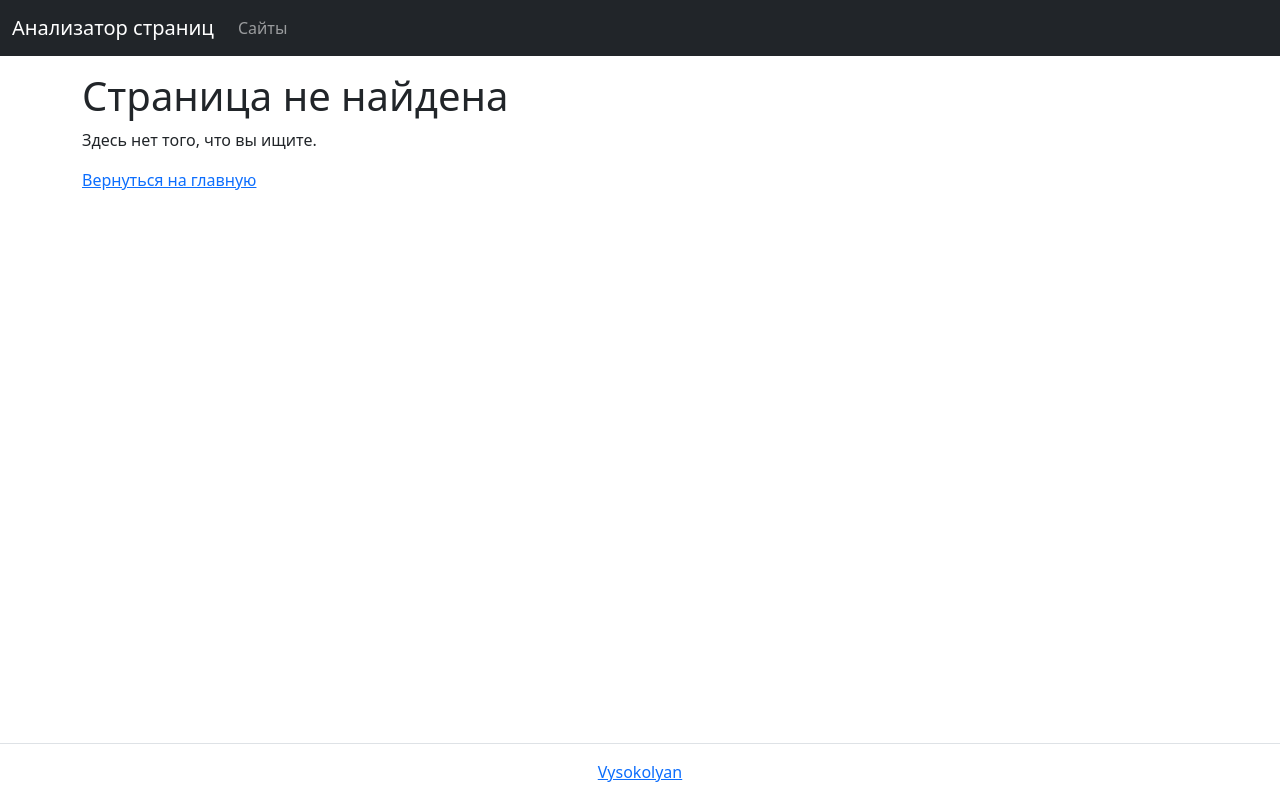
After one commit to Madixxx22/python-project-83, a Flask app: template page_analyzer/templates/404.html in a window 1280 px wide. The commit adds this page. Run offline with Flask 2, Linux system fonts and the light colour scheme; the template is opened without the code that fills it, so the values that code supplies are empty; parts of the project's set-up code (start-up, migrations or seed data) failed here and were passed over.

Commit message:
404 page and fix html

```diff
--- a/page_analyzer/app.py
+++ b/page_analyzer/app.py
@@ -28,6 +28,11 @@ load_dotenv()
 app = Flask(__name__)
 SECRET_KEY = os.getenv('SECRET_KEY')
 app.secret_key = SECRET_KEY
+
+
+@app.errorhandler(404)
+def page_not_found(e):
+    return render_template('404.html'), 404
 
 
 @app.get('/')
--- /dev/null
+++ b/page_analyzer/templates/404.html
@@ -0,0 +1,43 @@
+<!DOCTYPE html>
+<head>
+    <meta charset="utf-8">
+    <meta name="viewport" content="width=device-width, initial-scale=1, shrink-to-fit=no">
+    <meta name="description" content="Third project for Hexlet.io">
+    <link href="https://cdn.jsdelivr.net/npm/bootstrap@5.2.0/dist/css/bootstrap.min.css" rel="stylesheet" integrity="sha384-gH2yIJqKdNHPEq0n4Mqa/HGKIhSkIHeL5AyhkYV8i59U5AR6csBvApHHNl/vI1Bx" crossorigin="anonymous">
+    <title>Анализатор страниц</title>
+</head>
+
+<body>
+  <header>
+    <nav class="navbar navbar-expand-lg bg-dark navbar-dark">
+        <div class="container-fluid">
+          <a class="navbar-brand" href="{{ url_for('index') }}">Анализатор страниц</a>
+          <div class="collapse navbar-collapse" id="navbarNav">
+            <ul class="navbar-nav">
+              <li class="nav-item">
+                <a class="nav-link" aria-current="page" href="{{ url_for('urls') }}">Сайты</a>
+              </li>
+            </ul>
+          </div>
+        </div>
+    </nav>
+  </header>
+
+  <body>
+    <div class="container pt-3">
+        <h1>Страница не найдена</h1>
+        <p>Здесь нет того, что вы ищите.</p>
+        <a href="{{ url_for('index') }}">Вернуться на главную</a>
+    </div>
+  </body>
+
+  <footer class="fixed-bottom py-3 mt-5 w-100 border-top">
+    <div class="container">
+      <div class="row">
+        <div class="col-12 text-center">
+          <a href="https://github.com/Madixxx22">Vysokolyan</a>
+        </div>
+      </div>
+    </div>
+  </footer>
+</body>
--- a/page_analyzer/templates/index.html
+++ b/page_analyzer/templates/index.html
@@ -7,7 +7,7 @@
     <title>Анализатор страниц</title>
 </head>
 
-<body>
+<body class="min-vh-100">
   <header>
     <nav class="navbar navbar-expand-lg bg-dark navbar-dark">
         <div class="container-fluid">
@@ -48,7 +48,8 @@
     </div>
   </main>
 
-  <footer class="position-absolute bottom-0 w-100 border-top py-3 mt-5">
+
+    <footer class="fixed-bottom py-3 mt-5 w-100 border-top">
       <div class="container">
         <div class="row">
           <div class="col-12 text-center">
--- a/page_analyzer/templates/url_id.html
+++ b/page_analyzer/templates/url_id.html
@@ -86,7 +86,8 @@
     </table>
   </div>
 
-  <footer class="position-absolute bottom-0 w-100 border-top py-3 mt-5">
+  <div class="pt-2">
+    <footer class="sticky-bottom py-3 mt-5 w-100 border-top">
       <div class="container">
         <div class="row">
           <div class="col-12 text-center">
@@ -95,4 +96,5 @@
         </div>
       </div>
     </footer>
+  </div>
 </body>
--- a/page_analyzer/templates/urls.html
+++ b/page_analyzer/templates/urls.html
@@ -56,7 +56,7 @@
     </table>
   </div>
 
-  <footer class="position-absolute bottom-0 w-100 border-top py-3 mt-5">
+  <footer class="fixed-bottom py-3 mt-5 w-100 border-top">
     <div class="container">
       <div class="row">
         <div class="col-12 text-center">
```
Lines whose indentation alone changed are shown as unchanged.
